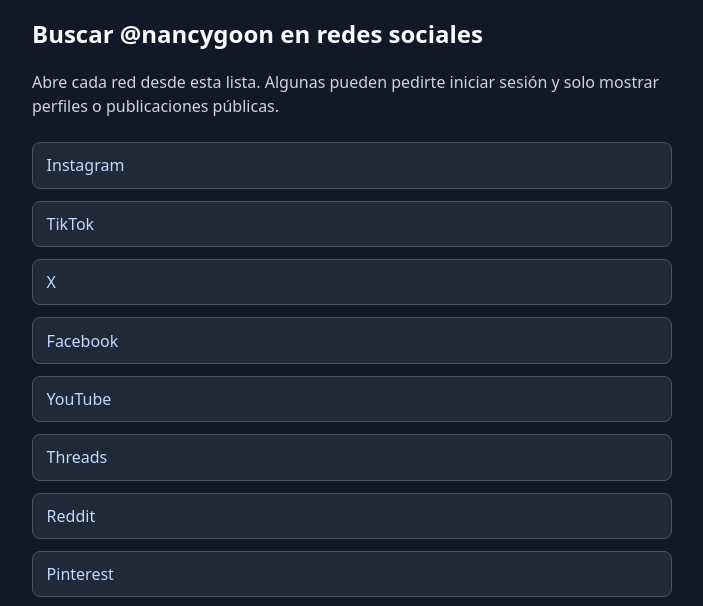
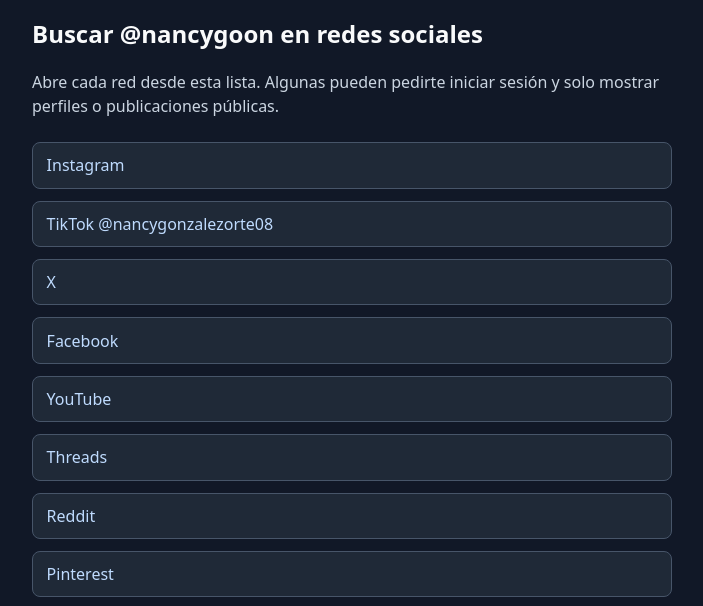
Before and after one commit to nangomona-lgtm/agete-lista, a plain HTML site: page index.html in a window 1280 px wide. Shown: the part 163-769 px from the top of the page, without its empty margins (288-991 px from the left). Drawn offline with Linux system fonts and the light colour scheme.

Commit message:
Update TikTok profile link
Co-authored-by: Copilot <223556219+Copilot@users.noreply.github.com>

```diff
--- a/index.html
+++ b/index.html
@@ -83,7 +83,7 @@
       <p>Abre cada red desde esta lista. Algunas pueden pedirte iniciar sesión y solo mostrar perfiles o publicaciones públicas.</p>
       <nav class="social-links" aria-label="Buscar @nancygoon en redes sociales">
         <a href="https://www.instagram.com/nancygoon/" target="_blank" rel="noopener noreferrer">Instagram</a>
-        <a href="https://www.tiktok.com/@nancygoon" target="_blank" rel="noopener noreferrer">TikTok</a>
+        <a href="https://www.tiktok.com/@nancygonzalezorte08/vid" target="_blank" rel="noopener noreferrer">TikTok @nancygonzalezorte08</a>
         <a href="https://x.com/nancygoon" target="_blank" rel="noopener noreferrer">X</a>
         <a href="https://www.facebook.com/search/top/?q=%40nancygoon" target="_blank" rel="noopener noreferrer">Facebook</a>
         <a href="https://www.youtube.com/results?search_query=%40nancygoon" target="_blank" rel="noopener noreferrer">YouTube</a>
```
